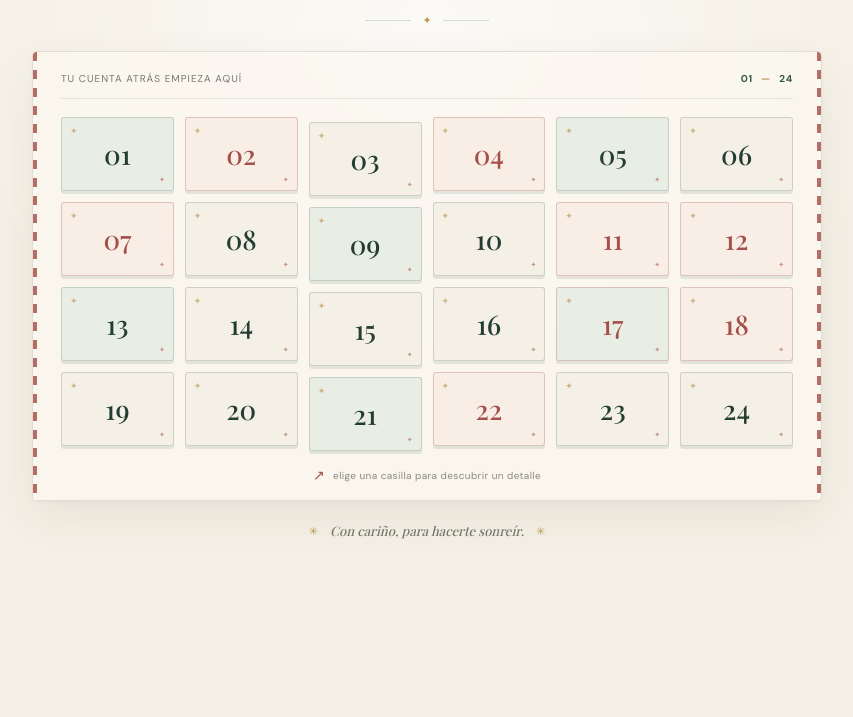
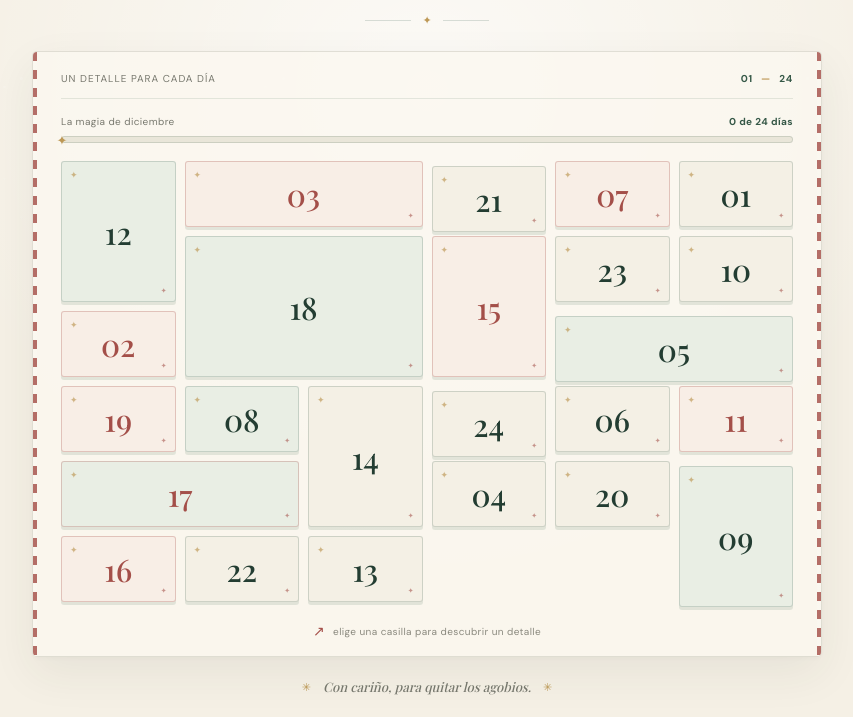
Before and after one commit to ManuelAdame/Adviento-2026, a plain HTML site: page public/index.html in a window 1280 px wide. Shown: the part 327-1044 px from the top of the page, without its empty margins (213-1066 px from the left). Before the commit the page ends 888 px from the top, so only its background shows below. Drawn offline with nearby package versions, Linux system fonts and the light colour scheme.

Commit message:
feat: añadidos mínimos detalles iniciales

```diff
--- a/public/index.html
+++ b/public/index.html
@@ -20,7 +20,7 @@
           <span class="brand-mark" aria-hidden="true">✳</span>
           <span>un diciembre especial</span>
         </a>
-        <span class="top-note"><span class="top-note-dot"></span> hecho con mucho amor</span>
+        <span class="top-note"><span class="top-note-dot"></span> Christmas Calling</span>
       </header>
 
       <section class="intro" aria-labelledby="page-title">
@@ -32,8 +32,26 @@
 
       <section class="calendar-wrap" aria-label="Calendario de Adviento">
         <div class="calendar-heading">
-          <span>Tu cuenta atrás empieza aquí</span>
+          <span>Un detalle para cada día</span>
           <span class="calendar-count">01 <i>—</i> 24</span>
+        </div>
+        <div class="progress-section">
+          <div class="progress-copy">
+            <span>La magia de diciembre</span>
+            <span id="progress-count">0 de 24 días</span>
+          </div>
+          <div
+            class="progress-track"
+            id="progress-track"
+            role="progressbar"
+            aria-label="Progreso del calendario de Adviento"
+            aria-valuemin="0"
+            aria-valuemax="24"
+            aria-valuenow="0"
+          >
+            <span class="progress-fill" id="progress-fill"></span>
+            <span class="progress-star" aria-hidden="true">✦</span>
+          </div>
         </div>
         <div class="calendar" id="calendar" aria-label="Elige un día del calendario"></div>
         <p class="calendar-hint"><span aria-hidden="true">↗</span> elige una casilla para descubrir un detalle</p>
@@ -41,7 +59,7 @@
 
       <footer class="footer">
         <span class="footer-sparkle" aria-hidden="true">✳</span>
-        <span>Con cariño, para hacerte sonreír.</span>
+        <span>Con cariño, para quitar los agobios.</span>
         <span class="footer-sparkle" aria-hidden="true">✳</span>
       </footer>
     </main>
--- a/public/script.js
+++ b/public/script.js
@@ -3,10 +3,49 @@ const dialog = document.querySelector("#surprise-dialog");
 const selectedDay = document.querySelector("#selected-day");
 const closeButton = dialog.querySelector(".dialog-close");
 const confirmButton = dialog.querySelector(".dialog-button");
+const progressTrack = document.querySelector("#progress-track");
+const progressFill = document.querySelector("#progress-fill");
+const progressCount = document.querySelector("#progress-count");
 
-for (let day = 1; day <= 24; day += 1) {
+// Set this to the latest day you want to show as reached (0–24).
+const currentDay = 0;
+const calendarDays = [
+  { day: 12, size: "tall" },
+  { day: 3, size: "wide" },
+  { day: 21, size: "" },
+  { day: 7, size: "" },
+  { day: 18, size: "feature" },
+  { day: 1, size: "" },
+  { day: 15, size: "tall" },
+  { day: 23, size: "" },
+  { day: 5, size: "wide" },
+  { day: 10, size: "" },
+  { day: 2, size: "" },
+  { day: 19, size: "" },
+  { day: 8, size: "" },
+  { day: 14, size: "tall" },
+  { day: 24, size: "" },
+  { day: 6, size: "" },
+  { day: 17, size: "wide" },
+  { day: 11, size: "" },
+  { day: 4, size: "" },
+  { day: 20, size: "" },
+  { day: 9, size: "tall" },
+  { day: 16, size: "" },
+  { day: 22, size: "" },
+  { day: 13, size: "" },
+];
+
+const reachedDays = Math.min(24, Math.max(0, currentDay));
+const progressPercent = (reachedDays / 24) * 100;
+progressFill.style.width = `${progressPercent}%`;
+progressTrack.style.setProperty("--progress", `${progressPercent}%`);
+progressCount.textContent = `${reachedDays} de 24 días`;
+progressTrack.setAttribute("aria-valuenow", String(reachedDays));
+
+for (const { day, size } of calendarDays) {
   const button = document.createElement("button");
-  button.className = "day";
+  button.className = `day${size ? ` day--${size}` : ""}`;
   button.type = "button";
   button.textContent = String(day).padStart(2, "0");
   button.setAttribute("aria-label", `Abrir el día ${day}`);
--- a/public/styles.css
+++ b/public/styles.css
@@ -221,17 +221,65 @@ h1 em {
   font-style: normal;
 }
 
+.progress-section {
+  padding: 16px 0 2px;
+}
+
+.progress-copy {
+  display: flex;
+  justify-content: space-between;
+  margin-bottom: 8px;
+  color: #77786e;
+  font-size: 10px;
+  letter-spacing: 0.04em;
+}
+
+.progress-copy span:last-child {
+  color: var(--green);
+  font-weight: 700;
+}
+
+.progress-track {
+  position: relative;
+  height: 7px;
+  overflow: visible;
+  border: 1px solid rgba(53, 88, 71, 0.16);
+  border-radius: 99px;
+  background: #e9e6d9;
+}
+
+.progress-fill {
+  display: block;
+  width: 0;
+  height: 100%;
+  border-radius: inherit;
+  background: linear-gradient(90deg, #718665, var(--green));
+  transition: width 450ms ease;
+}
+
+.progress-star {
+  position: absolute;
+  top: 50%;
+  left: clamp(0px, var(--progress, 0%), 100%);
+  color: var(--gold);
+  font-size: 13px;
+  line-height: 1;
+  transform: translate(-50%, -50%);
+}
+
 .calendar {
   display: grid;
   grid-template-columns: repeat(6, minmax(0, 1fr));
-  gap: 11px;
-  padding: 18px 0 10px;
+  grid-auto-flow: dense;
+  grid-auto-rows: clamp(48px, 6.4vw, 66px);
+  gap: 9px;
+  padding: 16px 0 10px;
 }
 
 .day {
   position: relative;
   display: grid;
-  min-height: 74px;
+  min-height: 0;
   place-items: center;
   overflow: hidden;
   border: 1px solid rgba(53, 88, 71, 0.2);
@@ -241,8 +289,21 @@ h1 em {
   box-shadow: 0 3px 0 rgba(53, 88, 71, 0.12);
   cursor: pointer;
   font-family: "Playfair Display", Georgia, serif;
-  font-size: 27px;
+  font-size: clamp(22px, 3.2vw, 31px);
   transition: transform 160ms ease, box-shadow 160ms ease, color 160ms ease;
+}
+
+.day--wide {
+  grid-column: span 2;
+}
+
+.day--tall {
+  grid-row: span 2;
+}
+
+.day--feature {
+  grid-column: span 2;
+  grid-row: span 2;
 }
 
 .day::before,
@@ -427,13 +488,14 @@ h1 em {
   }
 
   .calendar {
-    gap: 8px;
-    padding-top: 15px;
+    grid-template-columns: repeat(4, minmax(0, 1fr));
+    grid-auto-rows: clamp(48px, 12vw, 62px);
+    gap: 7px;
+    padding-top: 13px;
   }
 
   .day {
-    min-height: clamp(50px, 14vw, 67px);
-    font-size: clamp(21px, 6vw, 26px);
+    font-size: clamp(21px, 6vw, 27px);
   }
 
   .day::before {
@@ -464,8 +526,12 @@ h1 em {
     gap: 6px;
   }
 
-  .day {
-    min-height: 48px;
+  .calendar-heading {
+    font-size: 7px;
+  }
+
+  .progress-copy {
+    font-size: 9px;
   }
 
   .calendar-hint {
```
Also changed, not shown: 1 other file.
